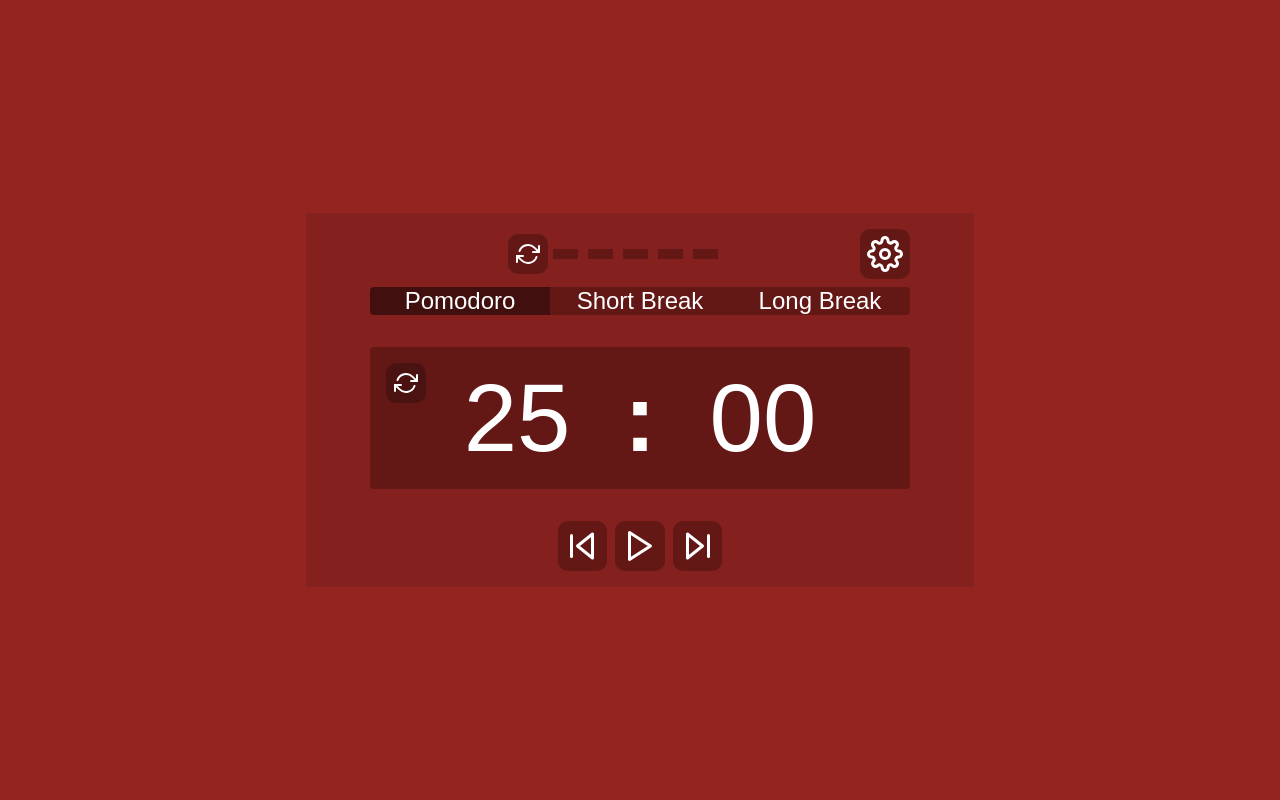
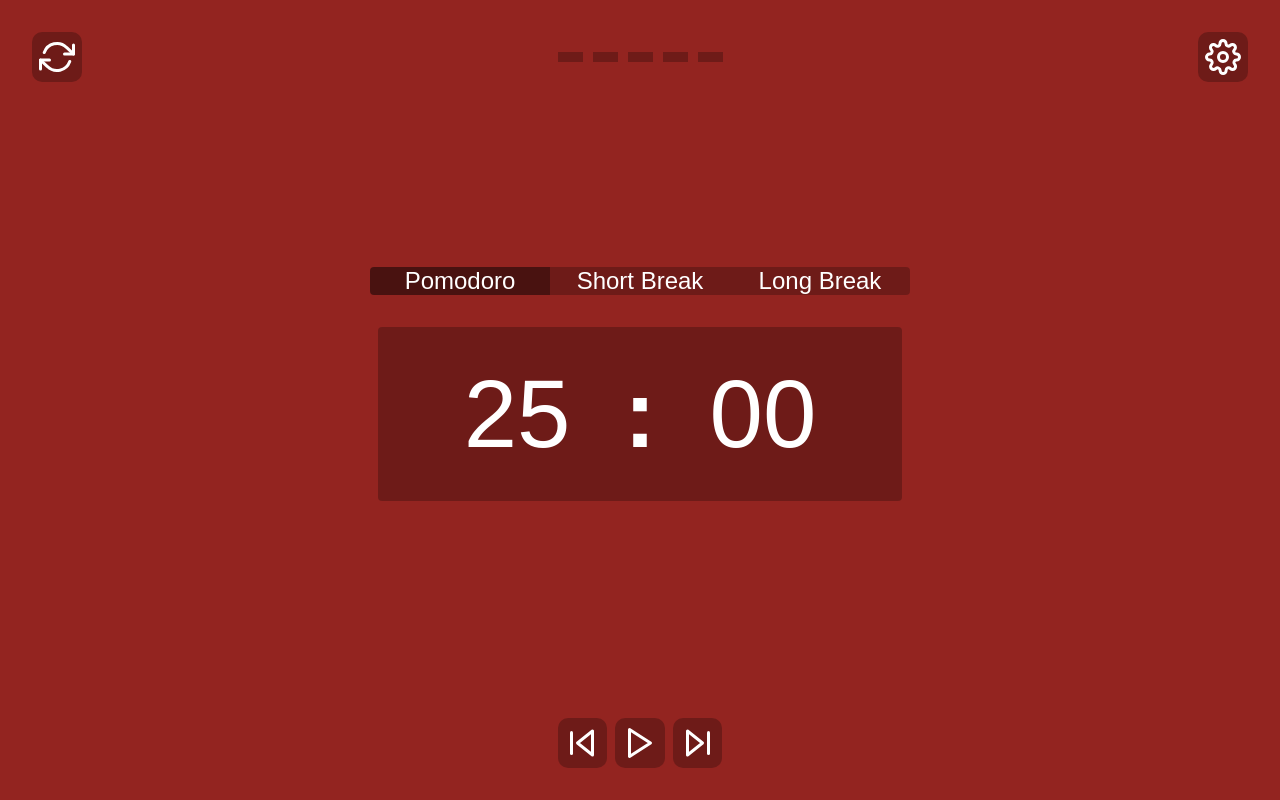
Before and after one commit to willswats/react-pomodoro, a React (Create React App) app: page / in a window 1280 px wide. Built offline with nearby package versions, Linux system fonts and the light colour scheme; the HTML template or start-up script is replaced by a standard one.

Commit message:
Redesign and create component RestartButton

```diff
--- /dev/null
+++ b/src/components/Timer/Buttons/TimerRestartButton.tsx
@@ -0,0 +1,26 @@
+import { useAppDispatch } from '../../../store/hooks';
+import {
+  setMode,
+  setPomodoroCount,
+  setTimeRemainingToSettings,
+  TIMER_MODES,
+} from '../../../store/timerSlice';
+
+import SvgButton from '../../UI/Buttons/SvgButton';
+import { ReactComponent as SvgRestart } from '../../../svgs/refresh-cw.svg';
+
+const RestartButton = () => {
+  const dispatch = useAppDispatch();
+
+  const restartButtonClickHandler = () => {
+    dispatch(setPomodoroCount(0));
+    dispatch(setMode(TIMER_MODES.POMODORO));
+    dispatch(setTimeRemainingToSettings());
+  };
+
+  return (
+    <SvgButton svg={<SvgRestart />} clickHandler={restartButtonClickHandler} />
+  );
+};
+
+export default RestartButton;
--- a/src/components/Timer/Timer.module.css
+++ b/src/components/Timer/Timer.module.css
@@ -1,16 +1,18 @@
 .timer {
   display: flex;
   flex-direction: column;
+  flex-grow: 1;
+  margin: 2rem;
+}
+
+.timer__top {
+  display: flex;
+  justify-content: space-between;
+}
+
+.timer__middle {
+  display: flex;
   justify-content: center;
-  align-items: center;
+  flex-direction: column;
   flex-grow: 1;
 }
-
-.timer__content {
-  display: flex;
-  flex-direction: column;
-  justify-content: center;
-  background-color: rgba(0, 0, 0, 0.1);
-  padding: 1rem 4rem;
-  border-radius: 4px;
-}
--- a/src/components/Timer/Timer.tsx
+++ b/src/components/Timer/Timer.tsx
@@ -1,4 +1,6 @@
-import TimerTop from './TimerTop';
+import TimerRestartButton from './Buttons/TimerRestartButton';
+import TimerIndicators from './TimerIndicators';
+import TimerSettings from './TimerSettings';
 import TimerModes from './TimerModes';
 import TimerCounter from './TimerCounter';
 import TimerControls from './TimerControls';
@@ -8,12 +10,16 @@ import classes from './Timer.module.css';
 const Timer = () => {
   return (
     <div className={classes['timer']}>
-      <div className={classes['timer__content']}>
-        <TimerTop />
+      <div className={classes['timer__top']}>
+        <TimerRestartButton />
+        <TimerIndicators />
+        <TimerSettings />
+      </div>
+      <div className={classes['timer__middle']}>
         <TimerModes />
         <TimerCounter />
-        <TimerControls />
       </div>
+      <TimerControls />
     </div>
   );
 };
--- a/src/components/Timer/TimerCounter.module.css
+++ b/src/components/Timer/TimerCounter.module.css
@@ -1,16 +1,15 @@
 .counter {
   display: flex;
-  background-color: rgba(0, 0, 0, 0.25);
+  justify-content: center;
   margin: 2rem 0;
-  padding: 1rem;
-  border-radius: 4px;
 }
 
 .counter__content {
   display: flex;
-  align-items: center;
   justify-content: center;
-  flex-grow: 1;
+  background-color: rgba(0, 0, 0, 0.25);
+  border-radius: 4px;
+  padding: 2rem 4rem;
 }
 
 .counter__colon {
@@ -18,12 +17,3 @@
   font-weight: bold;
   margin: 0 2rem;
 }
-
-.counter__restart-button {
-  position: absolute;
-  padding: 0.5rem;
-}
-
-.counter__restart-button-svg {
-  transform: scale(1);
-}
--- a/src/components/Timer/TimerCounter.tsx
+++ b/src/components/Timer/TimerCounter.tsx
@@ -10,9 +10,6 @@ import {
 } from '../../store/timerSlice';
 
 import CounterInput from '../UI/Inputs/CounterInput';
-import SvgButton from '../UI/Buttons/SvgButton';
-
-import { ReactComponent as SvgRestart } from '../../svgs/refresh-cw.svg';
 
 import convertTime from '../../helpers/convertTime';
 
@@ -77,10 +74,6 @@ const TimerCounter = () => {
     }
   };
 
-  const restartButtonClickHandler = () => {
-    dispatch(setTimeRemainingToSettings());
-  };
-
   useEffect(() => {
     // Update input values to reflect state
     setCounterInputValues({
@@ -128,12 +121,6 @@ const TimerCounter = () => {
 
   return (
     <div className={classes['counter']}>
-      <SvgButton
-        svg={<SvgRestart />}
-        clickHandler={restartButtonClickHandler}
-        extraButtonClassNames={classes['counter__restart-button']}
-        extraSvgClassNames={classes['counter__restart-button-svg']}
-      />
       <div className={classes['counter__content']}>
         <CounterInput
           id="minutes"
--- a/src/components/Timer/TimerIndicators.module.css
+++ b/src/components/Timer/TimerIndicators.module.css
@@ -2,3 +2,11 @@
   display: flex;
   align-items: center;
 }
+
+.timer-indicators__restart-button {
+  padding: 0.5rem;
+}
+
+.timer-indicators__restart-button-svg {
+  transform: scale(1);
+}
--- a/src/components/Timer/TimerIndicators.tsx
+++ b/src/components/Timer/TimerIndicators.tsx
@@ -3,7 +3,6 @@ import { useAppDispatch, useAppSelector } from '../../store/hooks';
 import { setPomodoroCount } from '../../store/timerSlice';
 
 import Indicator from '../UI/Indicator';
-
 import classes from './TimerIndicators.module.css';
 
 const TimerIndicators = () => {
--- a/src/components/Timer/TimerModes.module.css
+++ b/src/components/Timer/TimerModes.module.css
@@ -1,6 +1,10 @@
 .timer-modes {
   display: flex;
   justify-content: center;
+}
+
+.timer-modes__content {
+  display: flex;
   border-radius: 4px;
   overflow: hidden;
 }
--- a/src/components/Timer/TimerModes.tsx
+++ b/src/components/Timer/TimerModes.tsx
@@ -23,6 +23,7 @@ const TimerModes = () => {
 
   return (
     <div className={classes['timer-modes']}>
+      <div className={classes['timer-modes__content']}>
         <ModeButton
           text="Pomodoro"
           buttonMode={TIMER_MODES.POMODORO}
@@ -42,6 +43,7 @@ const TimerModes = () => {
           clickHandler={longBreakModeButtonClickHandler}
         />
       </div>
+    </div>
   );
 };
 
--- /dev/null
+++ b/src/components/Timer/TimerSettings.tsx
@@ -0,0 +1,29 @@
+import { useAppDispatch, useAppSelector } from '../../store/hooks';
+import { setSettingsVisible } from '../../store/timerSlice';
+
+import ModalOverlay from '../UI/ModalOverlay';
+import TimerSettingsForm from './TimerSettingsForm';
+import TimerSettingsButton from './Buttons/TimerSettingsButton';
+
+const TimerSettings = () => {
+  const dispatch = useAppDispatch();
+  const timer = useAppSelector((state) => state.timer);
+
+  const modalOverlayClickHandler = () => {
+    dispatch(setSettingsVisible(false));
+  };
+
+  return (
+    <>
+      <TimerSettingsButton />
+      {timer.settingsVisible && (
+        <ModalOverlay
+          modal={<TimerSettingsForm />}
+          clickHandler={modalOverlayClickHandler}
+        />
+      )}
+    </>
+  );
+};
+
+export default TimerSettings;
--- a/src/components/Timer/TimerTop.module.css
+++ /dev/null
@@ -1,24 +0,0 @@
-.timer-top {
-  display: flex;
-  margin-bottom: 0.5rem;
-}
-
-.timer-top__middle {
-  display: flex;
-  justify-content: center;
-  align-items: center;
-  flex-grow: 1;
-}
-
-.timer-top__end {
-  display: flex;
-  justify-content: flex-end;
-}
-
-.timer-top__restart-button {
-  padding: 0.5rem;
-}
-
-.timer-top__restart-button-svg {
-  transform: scale(1);
-}
--- a/src/components/Timer/TimerTop.tsx
+++ /dev/null
@@ -1,50 +0,0 @@
-import { useAppDispatch, useAppSelector } from '../../store/hooks';
-import { setPomodoroCount, setSettingsVisible } from '../../store/timerSlice';
-
-import SvgButton from '../UI/Buttons/SvgButton';
-import TimerIndicators from './TimerIndicators';
-import ModalOverlay from '../UI/ModalOverlay';
-import TimerSettingsForm from './TimerSettingsForm';
-import TimerSettingsButton from './Buttons/TimerSettingsButton';
-
-import { ReactComponent as SvgRestart } from '../../svgs/refresh-cw.svg';
-
-import classes from './TimerTop.module.css';
-
-const TimerTop = () => {
-  const dispatch = useAppDispatch();
-  const timer = useAppSelector((state) => state.timer);
-
-  const modalOverlayClickHandler = () => {
-    dispatch(setSettingsVisible(false));
-  };
-
-  const restartButtonClickHandler = () => {
-    dispatch(setPomodoroCount(0));
-  };
-
-  return (
-    <div className={classes['timer-top']}>
-      <div className={classes['timer-top__middle']}>
-        <SvgButton
-          svg={<SvgRestart />}
-          clickHandler={restartButtonClickHandler}
-          extraButtonClassNames={classes['timer-top__restart-button']}
-          extraSvgClassNames={classes['timer-top__restart-button-svg']}
-        />
-        <TimerIndicators />
-      </div>
-      <div className={classes['timer-top__end']}>
-        <TimerSettingsButton />
-        {timer.settingsVisible && (
-          <ModalOverlay
-            modal={<TimerSettingsForm />}
-            clickHandler={modalOverlayClickHandler}
-          />
-        )}
-      </div>
-    </div>
-  );
-};
-
-export default TimerTop;
```
Lines whose indentation alone changed are shown as unchanged.
